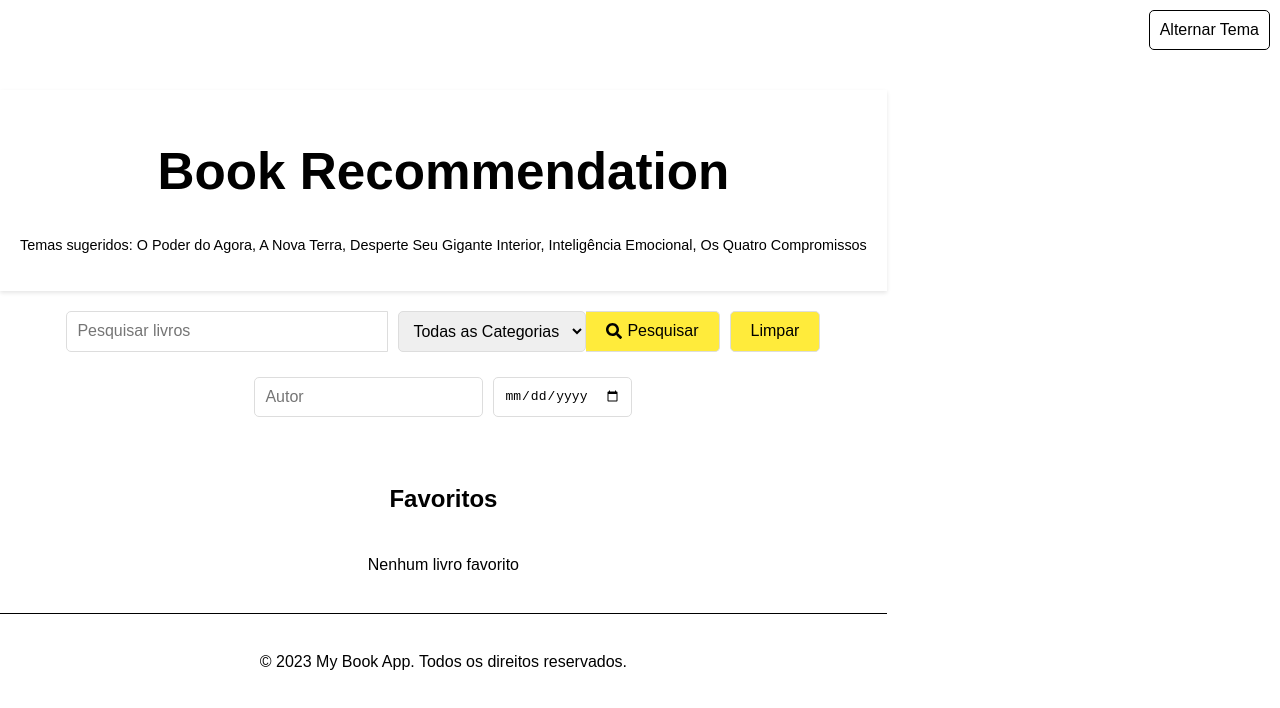
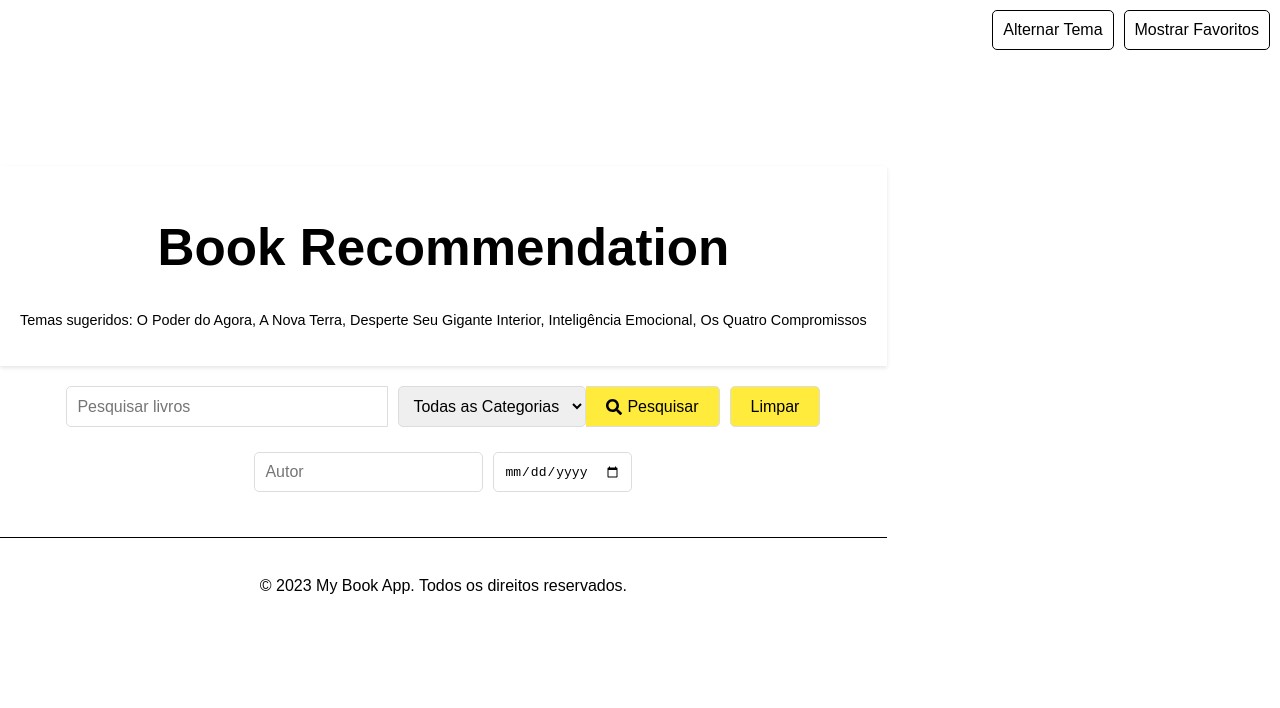
Before and after one commit to dev-gabis/my-book-api-landing, a React (Vite) app: page / in a window 1280 px wide. Shown: the top 708 px of the page. Built offline with nearby package versions, Linux system fonts and the light colour scheme; the HTML template or start-up script is replaced by a standard one.

Commit message:
fix - dark mode

```diff
--- a/src/App.jsx
+++ b/src/App.jsx
@@ -32,10 +32,24 @@ const AppContainer = styled.div`
   font-family: 'Arial', sans-serif;
 `;
 
-const ThemeToggleButton = styled.button`
+const ButtonContainer = styled.div`
   position: fixed;
   top: 10px;
   right: 10px;
+  display: flex;
+  gap: 10px;
+`;
+
+const ThemeToggleButton = styled.button`
+  padding: 10px;
+  background-color: ${(props) => props.theme.background};
+  color: ${(props) => props.theme.color};
+  border: 1px solid ${(props) => props.theme.color};
+  border-radius: 5px;
+  cursor: pointer;
+`;
+
+const FavoritesToggleButton = styled.button`
   padding: 10px;
   background-color: ${(props) => props.theme.background};
   color: ${(props) => props.theme.color};
@@ -55,6 +69,7 @@ function App() {
   const [favorites, setFavorites] = useState([]);
   const [filters, setFilters] = useState({ author: '', publishedDate: '', rating: '' });
   const [theme, setTheme] = useState(lightTheme);
+  const [showFavorites, setShowFavorites] = useState(false);
 
   useEffect(() => {
     const storedFavorites = JSON.parse(localStorage.getItem('favorites')) || [];
@@ -128,13 +143,26 @@ function App() {
     setTheme(theme === lightTheme ? darkTheme : lightTheme);
   };
 
+  const toggleFavorites = () => {
+    setShowFavorites(!showFavorites);
+  };
+
+  const isFavorite = (bookId) => {
+    return favorites.some(book => book.id === bookId);
+  };
+
   return (
     <ThemeProvider theme={theme}>
       <GlobalStyle />
       <AppContainer>
-        <ThemeToggleButton onClick={toggleTheme}>
-          Alternar Tema
-        </ThemeToggleButton>
+        <ButtonContainer>
+          <ThemeToggleButton onClick={toggleTheme}>
+            Alternar Tema
+          </ThemeToggleButton>
+          <FavoritesToggleButton onClick={toggleFavorites}>
+            {showFavorites ? 'Mostrar Todos' : 'Mostrar Favoritos'}
+          </FavoritesToggleButton>
+        </ButtonContainer>
         <Header suggestions={!searchQuery ? suggestions : null} />
         <SearchBar
           searchQuery={searchQuery}
@@ -145,8 +173,12 @@ function App() {
           handleClear={handleClear}
         />
         <AdvancedFilters filters={filters} setFilters={setFilters} />
-        <BookList books={books} searched={searched} onBookClick={handleBookClick} addFavorite={addFavorite} removeFavorite={removeFavorite} favorites={favorites} />
-        {searched && (
+        {showFavorites ? (
+          <FavoritesList favorites={favorites} onBookClick={handleBookClick} removeFavorite={removeFavorite} />
+        ) : (
+          <BookList books={books} searched={searched} onBookClick={handleBookClick} addFavorite={addFavorite} removeFavorite={removeFavorite} favorites={favorites} />
+        )}
+        {searched && !showFavorites && (
           <Pagination
             page={page}
             totalItems={totalItems}
@@ -154,8 +186,14 @@ function App() {
             handleNextPage={handleNextPage}
           />
         )}
-        {selectedBook && <BookDetailsPopup book={selectedBook} onClose={handleClosePopup} />}
-        <FavoritesList favorites={favorites} onBookClick={handleBookClick} removeFavorite={removeFavorite} />
+        {selectedBook && (
+          <BookDetailsPopup
+            book={selectedBook}
+            onClose={handleClosePopup}
+            removeFavorite={removeFavorite}
+            isFavorite={isFavorite(selectedBook.id)}
+          />
+        )}
         <Footer />
       </AppContainer>
     </ThemeProvider>
--- a/src/components/BookDetailsPopup.jsx
+++ b/src/components/BookDetailsPopup.jsx
@@ -11,6 +11,7 @@ const PopupContainer = styled.div`
   display: flex;
   justify-content: center;
   align-items: center;
+  overflow: auto;
 `;
 
 const PopupContent = styled.div`
@@ -20,6 +21,8 @@ const PopupContent = styled.div`
   border-radius: 5px;
   width: 80%;
   max-width: 500px;
+  max-height: 90%;
+  overflow-y: auto;
   position: relative;
 `;
 
@@ -45,7 +48,18 @@ const RatingSelect = styled.select`
   color: ${(props) => props.theme.color};
 `;
 
-const BookDetailsPopup = ({ book, onClose }) => {
+const RemoveFavoriteButton = styled.button`
+  margin-top: 10px;
+  padding: 10px;
+  font-size: 1em;
+  border: 1px solid #ddd;
+  border-radius: 5px;
+  background: ${(props) => props.theme.background};
+  color: ${(props) => props.theme.color};
+  cursor: pointer;
+`;
+
+const BookDetailsPopup = ({ book, onClose, removeFavorite, isFavorite }) => {
   const [rating, setRating] = useState(book.rating || '');
 
   const handleRatingChange = (e) => {
@@ -69,6 +83,11 @@ const BookDetailsPopup = ({ book, onClose }) => {
           <option value="2">2 estrelas</option>
           <option value="1">1 estrela</option>
         </RatingSelect>
+        {isFavorite && (
+          <RemoveFavoriteButton onClick={() => removeFavorite(book.id)}>
+            Remover dos Favoritos
+          </RemoveFavoriteButton>
+        )}
       </PopupContent>
     </PopupContainer>
   );
```
